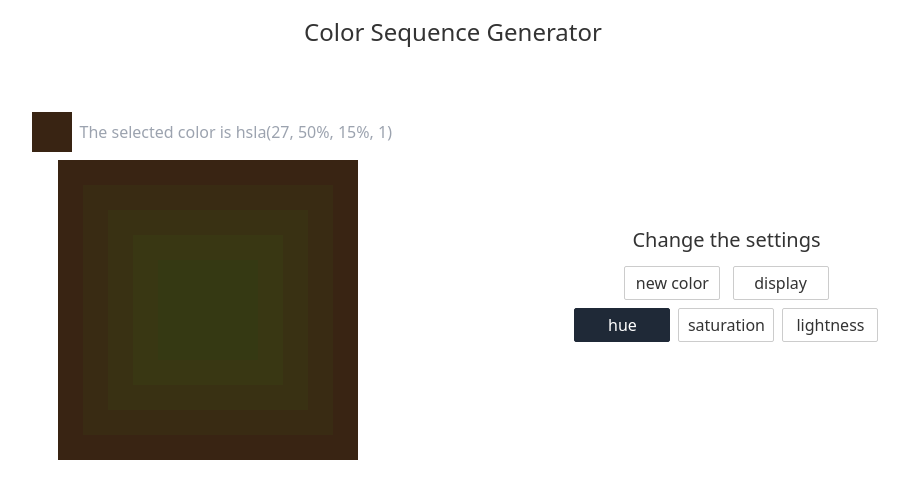
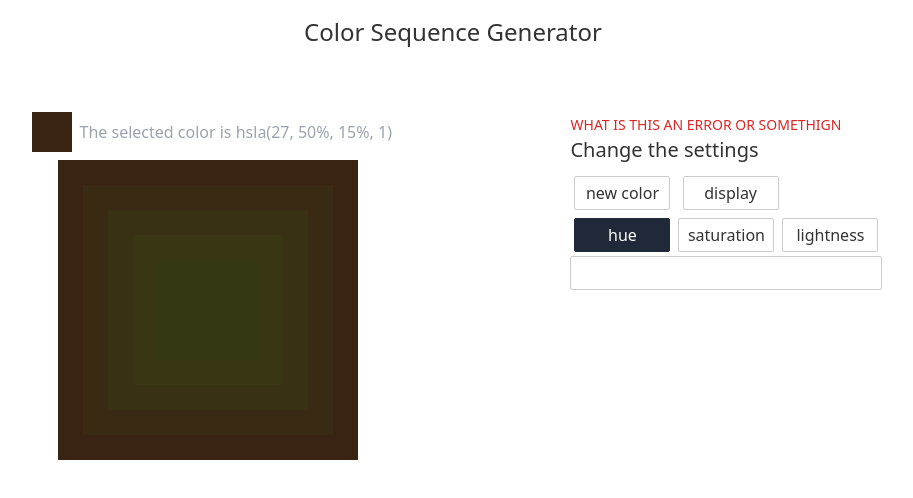
Before and after one commit to rachelrly/color-generator, a Svelte app: page / in a window 1280 px wide. Shown: the top 498 px of the page, without its empty margins (187-1100 px from the left). Built offline with nearby package versions, Linux system fonts and the light colour scheme.

Commit message:
changes selected color on input blur

```diff
--- a/src/App.svelte
+++ b/src/App.svelte
@@ -15,6 +15,7 @@
 
   const row = new Array(10).fill({})
   export let base: ColorProps = getRandomColor()
+  $: console.log('THIS IS MY BASE AFTER CHANGE', base)
   export let options: ControlOptions = {
     square: { width: 300, step: 50 },
     display: 'square',
@@ -58,9 +59,12 @@
   }
 
   function handleSetColorProp(input: string, key: ColorPropKey) {
-    const num = parseFloat(input).toFixed(2)
-    if (num >= KEY_LIMITS[key][0] && num <= KEY_LIMITS[key][1])
+    console.log('RUNNING SET COLOR PROP WOOO', { input, key })
+    const num = parseFloat(input)
+    if (num >= KEY_LIMITS[key][0] && num <= KEY_LIMITS[key][1]) {
+      console.log('SETTING BASE OR WHATEVER')
       base = { ...base, [key]: num }
+    }
   }
 </script>
 
--- a/src/components/Controls.svelte
+++ b/src/components/Controls.svelte
@@ -2,6 +2,7 @@
   // import Input from './Input.svelte'
   import Button from './Button.svelte'
   import ButtonChain from './ButtonChain.svelte'
+  import Input from './Input.svelte'
   import type { ColorPropKey } from '../types'
 
   // export let handleSetValue: (val: number) => void
@@ -9,23 +10,17 @@
   export let handleRandomColor: () => void
   export let handleToggleDisplayType: () => void
   export let handleSetColorProp: (input: string, prop: ColorPropKey) => void
-  export let error: string = ''
+  export let error: string = 'WHAT IS THIS AN ERROR OR SOMETHIGN'
   export let selected: ColorPropKey
 
-  function handleSetHue(input: string) {
-    handleSetColorProp(input, 'hue')
-  }
-  function handleSetSaturation(input: string) {
-    handleSetColorProp(input, 'saturation')
-  }
-  function handleSetLightness(input: string) {
-    handleSetColorProp(input, 'lightness')
+  function handleSetValue(input: string) {
+    handleSetColorProp(input, selected)
   }
 </script>
 
-<div class="flex flex-col mb-6 items-center md:mb-10">
-  <div class="h-8">
-    <span>{error}</span>
+<div class="flex flex-col mb-6 self-start  md:mb-10">
+  <div class="h-6">
+    <span class="text-red-600 text-sm text-center">{error}</span>
   </div>
   <h3 class="text-xl mb-2">Change the settings</h3>
   <div>
@@ -36,4 +31,5 @@
     handleSelectOption={handleSelectColorKey}
     selectedOption={selected}
   />
+  <Input label="color-input" {handleSetValue} />
 </div>
--- a/src/components/Input.svelte
+++ b/src/components/Input.svelte
@@ -1,19 +1,25 @@
 <script lang="ts">
   export let label: string
-  export let setValue: (val: number) => void
-  function handleSetValue(e: any) {
-    if (e.target.value) {
-      setValue(Number(e.target.value))
+  export let handleSetValue: (val: string) => void
+  let value: string
+  function setValue() {
+    handleSetValue(value)
+  }
+  function setValueOnEnter(e: any) {
+    if (e.key === 'Enter') {
+      setValue()
     }
   }
 </script>
 
 <fieldset class="w-full flex flex-row justify-between items-center mb-2">
-  <label class="w-12" for={label}>{label}</label>
+  <label class="w-12 hidden" for={label}>{label}</label>
   <input
     name={label}
     class="flex-1 p-1"
-    on:blur={handleSetValue}
+    on:blur={setValue}
+    on:keydown={setValueOnEnter}
+    bind:value
     type="text"
     inputmode="numeric"
   />
```
